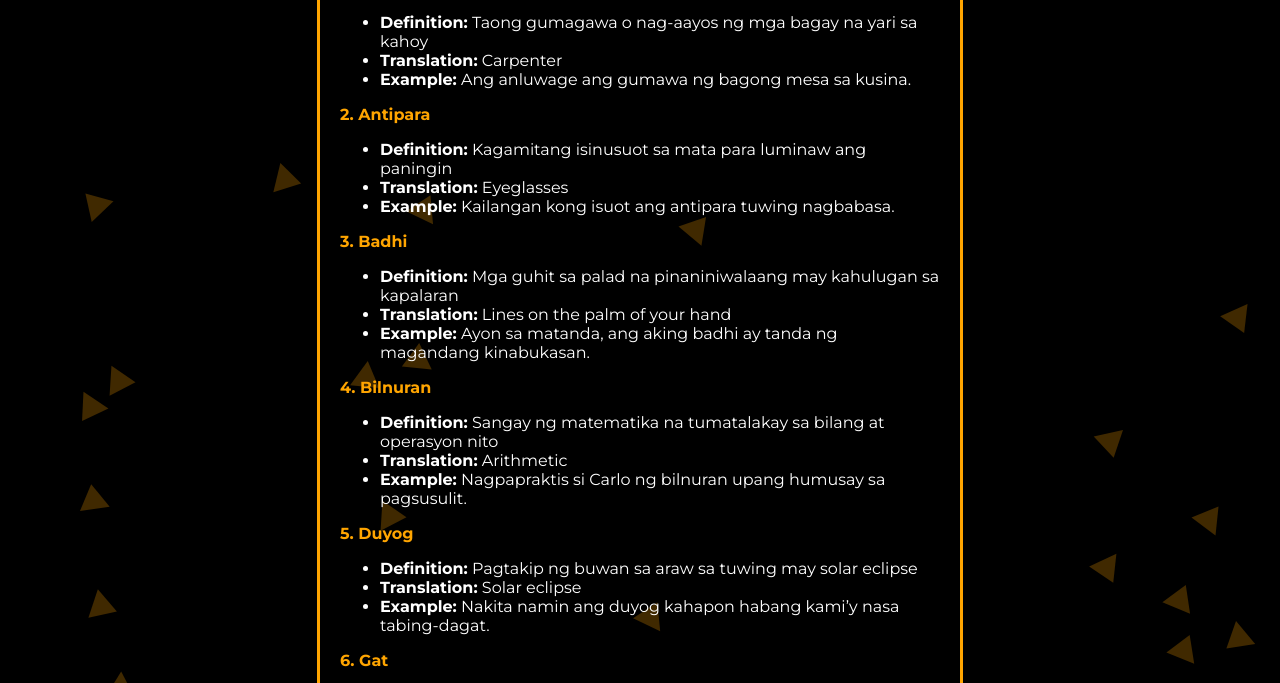
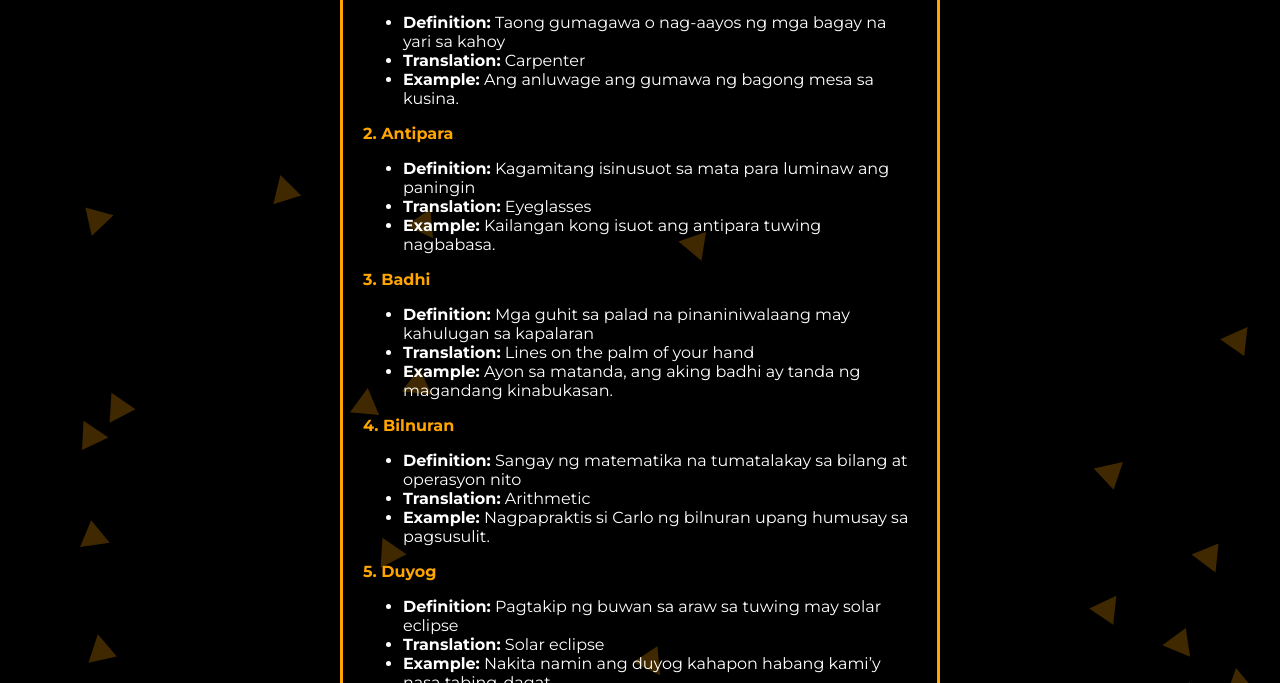
Before and after one commit to Drewzy-Luis/E-Tech__Web, a plain HTML site: page index.html in a window 1280 px wide. Shown: the part 270-953 px from the top of the page. Drawn offline with Linux system fonts and the light colour scheme.

Commit message:
Add files via upload

```diff
--- a/index.html
+++ b/index.html
@@ -13,19 +13,23 @@
             position: relative;
             overflow: auto; /* Allow scrolling */
             margin: 0; /* Remove default margin */
+            display: flex; /* Use flexbox for centering */
+            justify-content: center; /* Center horizontally */
+            align-items: center; /* Center vertically */
+            min-height: 100vh; /* Ensure full height */
         }
         .salita-container {
             text-align: center;
-            margin: 20px auto;
             position: relative;
             z-index: 1; /* Ensure content is above the background */
+            max-width: 600px; /* Limit the width of the content */
+            width: 100%; /* Allow it to be responsive */
         }
         .rounded-box {
             border: 3px solid orange;
             border-radius: 15px;
             padding: 20px;
             display: block;
-            max-width: 600px;
             margin: 20px auto;
             transition: all 0.3s ease;
             position: relative;
```
